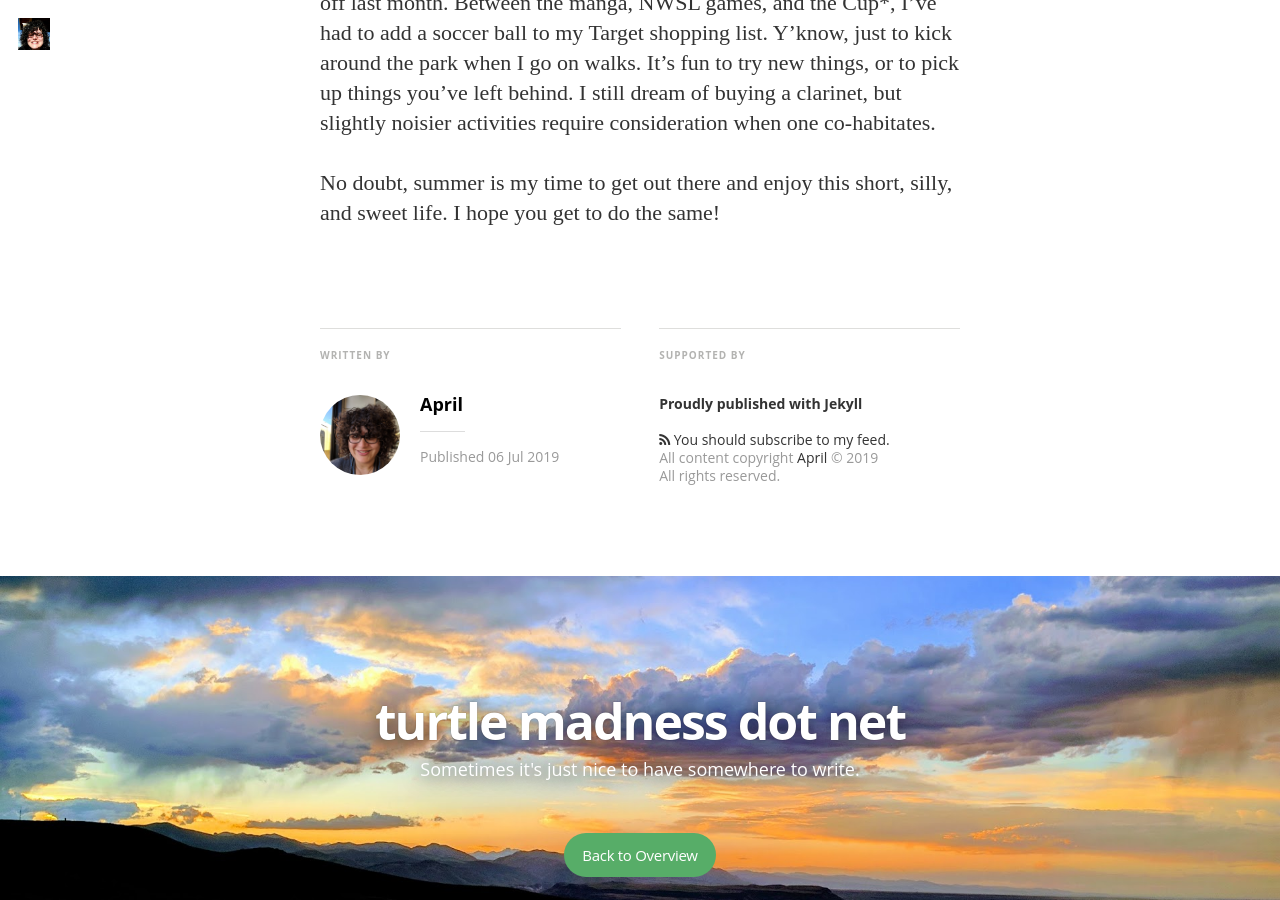
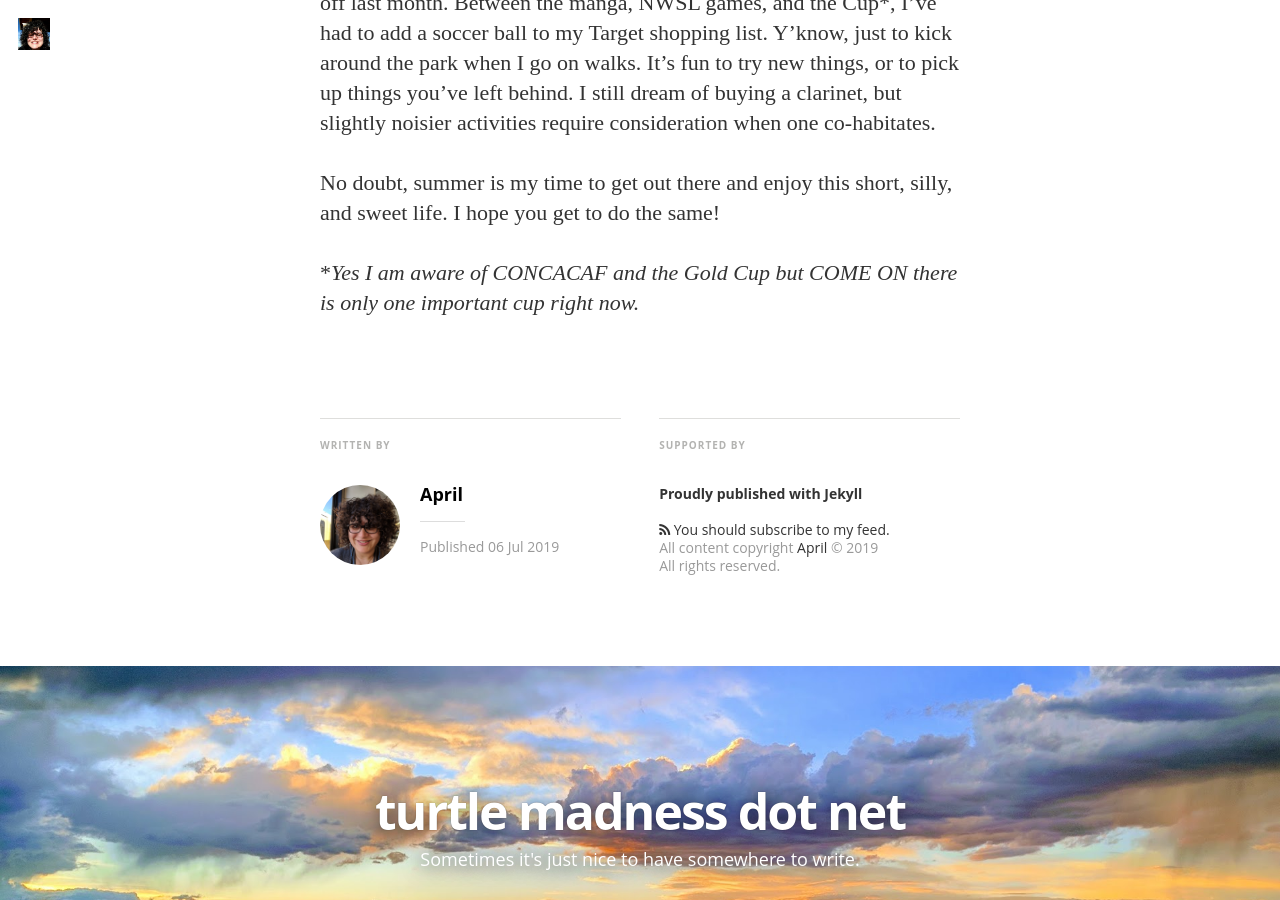
Before and after one commit to AprilElizabeth/aprilelizabeth.github.io, a Jekyll site: the page built from _posts/2019-07-06-the-world-is-round.md, in a window 1280 px wide and 900 px high, scrolled down 6991 px. Built offline with Jekyll 4.4.1, drawn with Linux system fonts in a browser that asks for light colours; nearby versions of some CDN libraries; some web fonts are replaced.

```diff
--- a/_posts/2019-07-06-the-world-is-round.md
+++ b/_posts/2019-07-06-the-world-is-round.md
@@ -42,3 +42,5 @@
 Arakawa Naoshi of _Your Lie in April_ fame started a new [girl's soccer manga](https://myanimelist.net/manga/98179/Sayonara_Watashi_no_Cramer) back in 2016. I picked it up last winter since it's being simulpub'd in the Crunchyroll Manga app, and it just clicked. I was pretty content to just read the manga, at least until the World Cup kicked off last month. Between the manga, NWSL games, and the Cup*, I've had to add a soccer ball to my Target shopping list. Y'know, just to kick around the park when I go on walks. It's fun to try new things, or to pick up things you've left behind. I still dream of buying a clarinet, but slightly noisier activities require consideration when one co-habitates.
 
 No doubt, summer is my time to get out there and enjoy this short, silly, and sweet life. I hope you get to do the same!
+
+*_Yes I am aware of CONCACAF and the Gold Cup but COME ON there is only one important cup right now._
```
